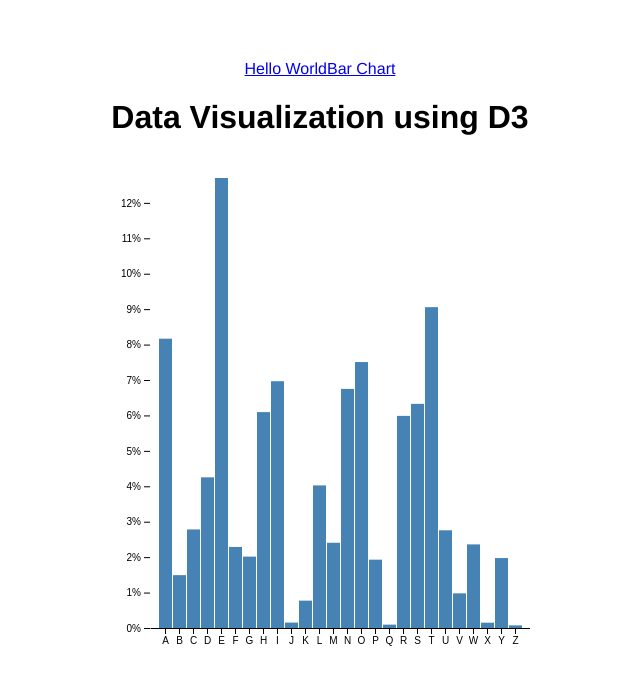
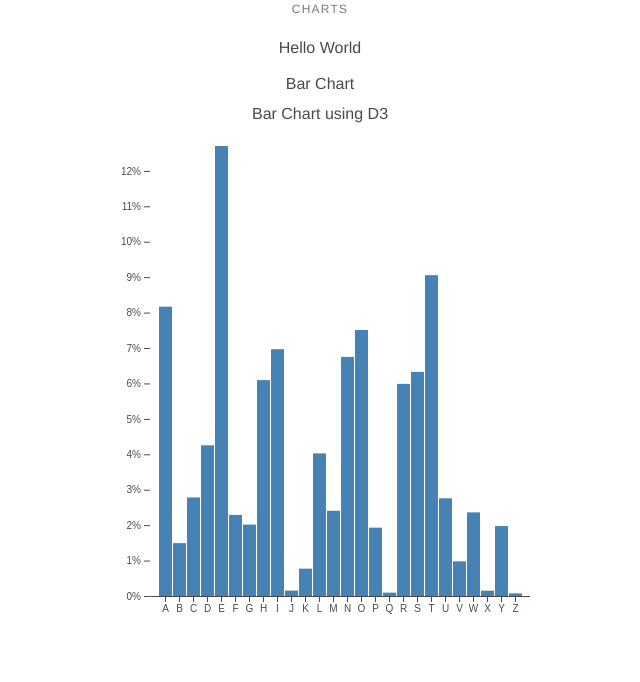
Before and after one commit to christiancrawford/d3-experiemental, a Vue app: page /barchart in a window 1280 px wide. Shown: the top 682 px of the page, without its empty margins (320-960 px from the left). Built offline with nearby package versions, Linux system fonts and the light colour scheme.

Commit message:
Christian | add build analyzer and bulma css

```diff
--- a/package.json
+++ b/package.json
@@ -8,6 +8,7 @@
     "lint": "vue-cli-service lint"
   },
   "dependencies": {
+    "bulma": "^0.8.0",
     "core-js": "^3.6.4",
     "d3": "^5.15.0",
     "node-sass": "^4.13.1",
@@ -24,7 +25,8 @@
     "eslint-plugin-vue": "^6.1.2",
     "stylus": "^0.54.7",
     "stylus-loader": "^3.0.2",
-    "vue-template-compiler": "^2.6.11"
+    "vue-template-compiler": "^2.6.11",
+    "webpack-bundle-analyzer": "^3.6.0"
   },
   "eslintConfig": {
     "root": true,
--- a/src/App.vue
+++ b/src/App.vue
@@ -1,13 +1,22 @@
 <template>
-  <div id="app">
-    <router-link to="/">Hello World</router-link>
-    <router-link to="/barchart">Bar Chart</router-link>
+  <div id="app" class="container">
+    <aside class="menu">
+      <p class="menu-label">Charts</p>
+      <ul class="menu-list">
+        <li>
+          <router-link to="/">Hello World</router-link>
+        </li>
+        <li>
+          <router-link to="/barchart">Bar Chart</router-link>
+        </li>
+      </ul>
+    </aside>
     <router-view :data="loadData" />
   </div>
 </template>
 
 <script>
-import * as d3 from "d3";
+import { csv, autoType } from "d3";
 
 export default {
   name: "app",
@@ -24,7 +33,7 @@ export default {
   methods: {
     async fetchData() {
       let fileData;
-      await d3.csv("./alphabet.csv", d3.autoType).then(data => {
+      await csv("./alphabet.csv", autoType).then(data => {
         fileData = data;
       });
       this.loadData = fileData;
@@ -39,6 +48,5 @@ export default {
   -webkit-font-smoothing: antialiased;
   -moz-osx-font-smoothing: grayscale;
   text-align: center;
-  margin-top: 60px;
 }
 </style>
--- a/src/components/BarChart.vue
+++ b/src/components/BarChart.vue
@@ -1,8 +1,8 @@
 <template>
-  <div>
-    <h1>Data Visualization using D3</h1>
+  <section>
+    <h1>Bar Chart using D3</h1>
     <svg :style="{ width: width, height: height }" v-html="output" />
-  </div>
+  </section>
 </template>
 
 <script>
@@ -90,6 +90,9 @@ export default {
 </script>
 
 <style>
+section {
+  text-align: center;
+}
 svg {
   font-size: 10px;
   text-anchor: end;
--- a/src/main.js
+++ b/src/main.js
@@ -1,6 +1,7 @@
 import Vue from "vue";
 import App from "./App.vue";
 import router from "./router";
+import "./../node_modules/bulma/css/bulma.css";
 
 Vue.config.productionTip = false;
 
--- /dev/null
+++ b/vue.config.js
@@ -0,0 +1,7 @@
+const BundleAnalyzerPlugin = require("webpack-bundle-analyzer")
+  .BundleAnalyzerPlugin;
+module.exports = {
+  configureWebpack: {
+    plugins: [new BundleAnalyzerPlugin()]
+  }
+};
```
Also changed, not shown: 1 other file (tests, documents, lock files or other folders).
